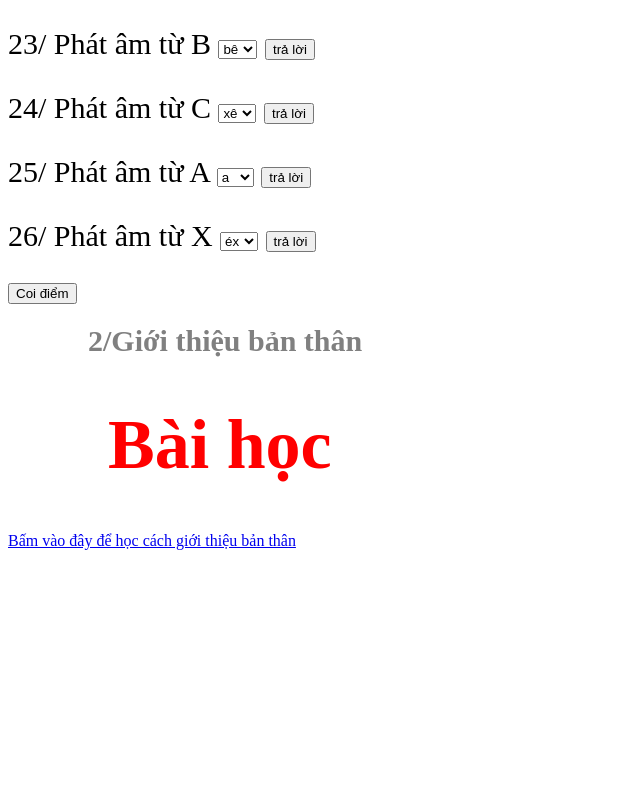
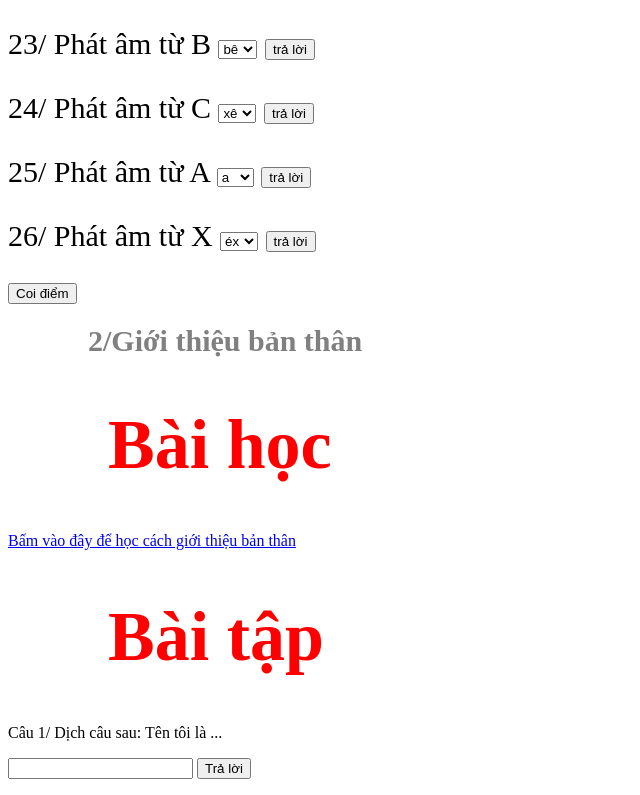
Before and after one commit to TieuKhang/TieuKhang.github.io, a plain HTML site: page index.html in a window 1280 px wide. Shown: the part 2287-3082 px from the top of the page, without its empty margins (0-640 px from the left). Before the commit the page ends 2845 px from the top, so only its background shows below. Drawn offline with Linux system fonts and the light colour scheme.

Commit message:
Update index.html

```diff
--- a/index.html
+++ b/index.html
@@ -259,6 +259,11 @@
 		<div id="sein">
 			<h1 id="major"> Bài học </h1>
 			<a href="basic greeting.odp"> Bấm vào đây để học cách giới thiệu bản thân</a>
+			<h1 id="major"> Bài tập </h1>
+			<div>
+					<p>Câu 1/ Dịch câu sau: Tên tôi là ... </p>
+					<p> <input type="text"> <button>Trả lời</button> </p>
+			</div>
 		</div>
 	</div>
 	</body>
```
